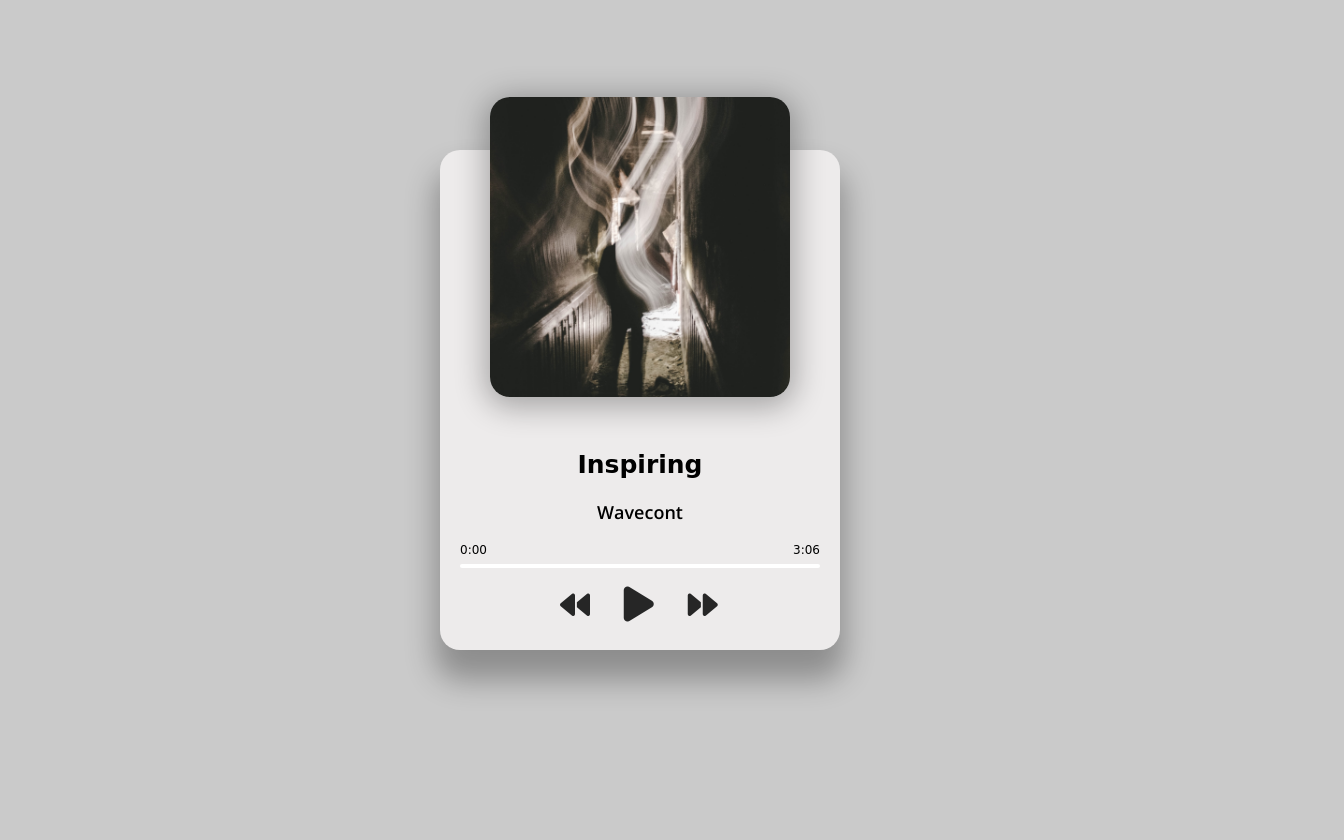
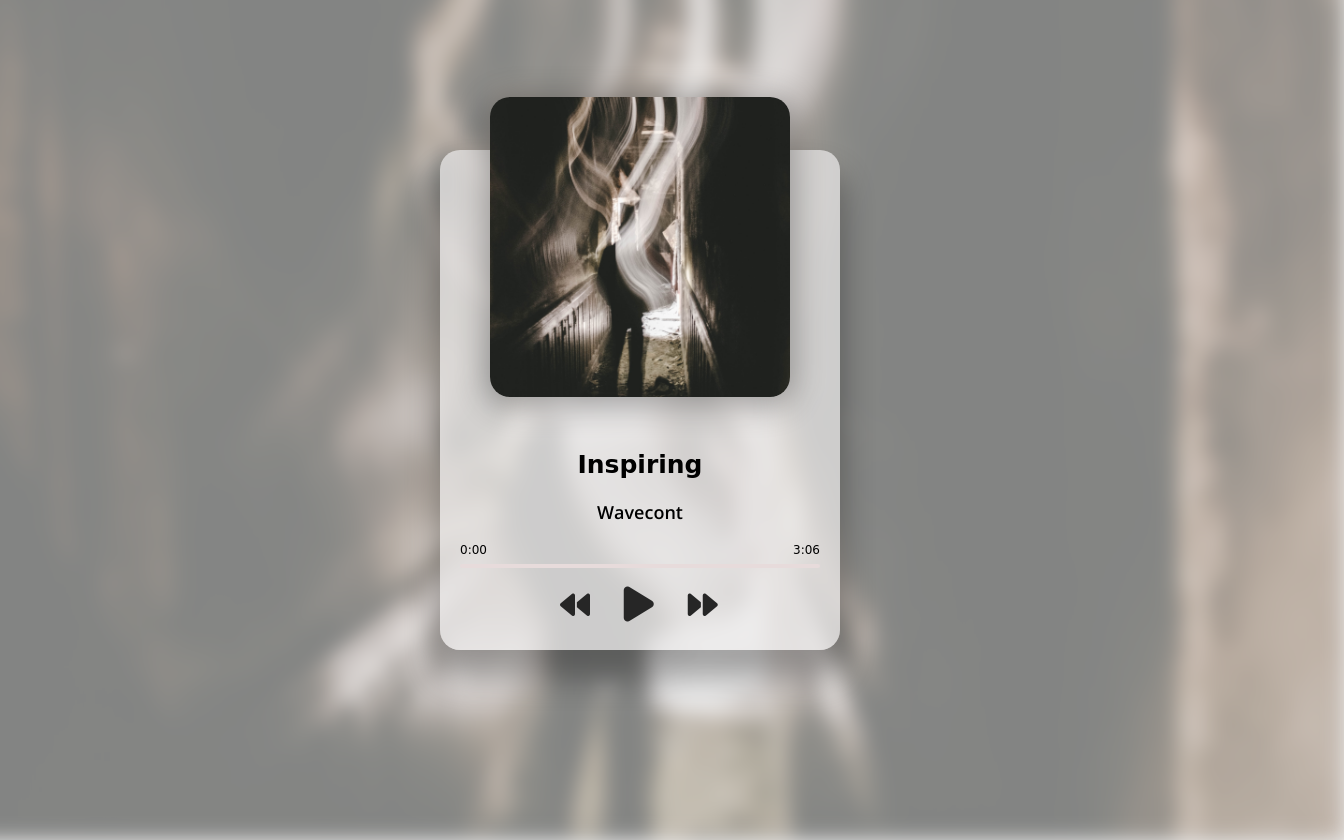
Before and after one commit to ielmn/music-player, a plain HTML site: page index.html in a window 1280 px wide. Shown: the whole page, 1344 px wide, since content can reach past the window. Before the commit the page ends 800 px from the top, so only its background shows below. Drawn offline with nearby package versions, Linux system fonts and the light colour scheme; a web font is replaced by a local one.

Commit message:
song image as background

```diff
--- a/app.js
+++ b/app.js
@@ -6,11 +6,13 @@ const nextBtn = document.getElementById('next');
 const image = document.querySelector('img');
 const songTitle = document.getElementById('title');
 const artist = document.getElementById('artist');
+let backgroundImg = document.getElementById('background-img')
 
 const progressContainer = document.getElementById('progress-container');
 const progress = document.getElementById('progress');
 const timeDuration = document.getElementById('duration-time');
 const timeCurrent = document.getElementById('current-time')
+
 
 //music
 const songs = [
@@ -63,6 +65,7 @@ function loadSong(song){
     artist.textContent = song.artist;
     music.src = `music/${song.name}.mp3`;
     image.src = `img/${song.image}.jpg`;
+    backgroundImg.style.backgroundImage = `url(img/${song.image}.jpg)`;
 }
 
 //random songs on load
--- a/index.html
+++ b/index.html
@@ -8,6 +8,7 @@
     <link rel="stylesheet" href="style.css">
 </head>
 <body>
+    <div id="background-img"></div>
     <div class="player-container">
         <!-- music section -->
         <div class="img-container">
--- a/style.css
+++ b/style.css
@@ -4,11 +4,26 @@ html {
     box-sizing: border-box;
 }
 
+#background-img {
+    position: absolute;
+    width: 100%;
+    min-height: 100vh;
+    background-image: url(img/image1.jpg);
+    background-repeat: no-repeat;
+    background-size: cover;
+    filter: blur(9px);
+    transform: scale(1.1);
+    overflow: hidden;
+    z-index: -1;
+    opacity: 0.5;
+
+}
+
 .player-container {
     height: 500px;
     width: 400px;
     border-radius: 20px;
-    background: rgb(237, 235, 235);
+    background: rgb(237, 235, 235, 0.7);
     box-shadow: 0 25px 30px 5px rgb(0, 0, 0, 0.3);
 }
 
@@ -41,7 +56,7 @@ h2 {
 
 /* progress bar */
 .progress-container {
-    background: white;
+    background: rgb(231, 219, 219);
     border-radius: 5px;
     margin: 40px 20px;
     height: 4px;
@@ -100,11 +115,12 @@ body {
     align-items: center;
     font-family: 'Gabarito', cursive;
     font-size: 12px;
-    background: rgb(202, 202, 202);
+    background: rgba(227, 227, 227, 0.75);
+    overflow: hidden;
 
 }
 
-@media screen and (max-width: 375px){
+@media screen and (max-width: 376px){
     .player-container {
         width: 95vw;
     }
```
